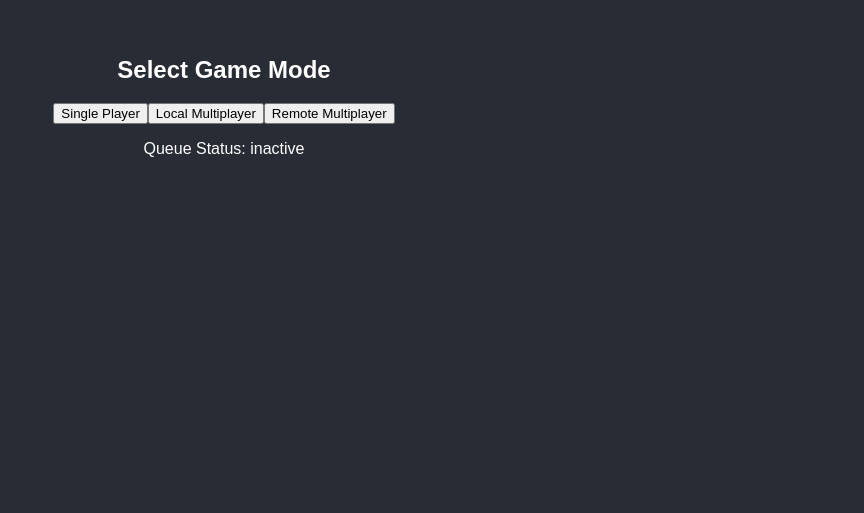
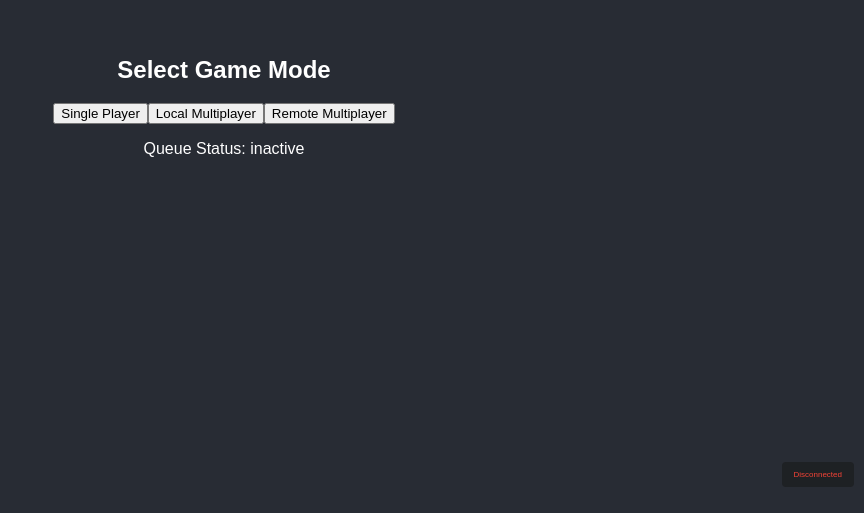
Before and after one commit to leCoq42/pong_transcendence, a React (Vite) app in the folder frontend/: page / in a window 1280 px wide. Shown: the part 303-816 px from the top of the page, without its empty margins (416-1280 px from the left). Built offline with nearby package versions, Linux system fonts and the light colour scheme; no server answers.

Commit message:
added socket status display

```diff
--- a/frontend/src/App.css
+++ b/frontend/src/App.css
@@ -60,3 +60,22 @@ body {
   background-color: #cccccc;
   cursor: not-allowed;
 }
+
+.socket-status {
+  position: fixed;
+  bottom: 10px;
+  right: 10px;
+  padding: 8px 12px;
+  border-radius: 4px;
+  font-size: 0.5rem;
+  background-color: #1e2124;
+  z-index: 1000;
+}
+
+.status-connected {
+  color: #4caf50;
+}
+
+.status-disconnected {
+  color: #f44336;
+}
--- a/frontend/src/App.tsx
+++ b/frontend/src/App.tsx
@@ -4,17 +4,56 @@ import Lobby from "./components/Lobby";
 import Game, { GameMode } from "./components/Game";
 import { connectSocket, disconnectSocket } from "./socket";
 
+interface SocketStatusProps {
+  isConnected: boolean;
+  socketId: string | null;
+}
+
+const SocketStatus: React.FC<SocketStatusProps> = ({ isConnected, socketId }) => (
+  <div className="socket-status">
+    {isConnected ? (
+      <span className="status-connected">
+        Connected {socketId && `(ID: ${socketId})`}
+      </span>
+    ) : (
+      <span className="status-disconnected">Disconnected</span>
+    )}
+  </div>
+);
+
 const App: React.FC = () => {
   const [gameStarted, setGameStarted] = useState(false);
   const [gameMode, setGameMode] = useState<GameMode>("singleplayer");
   const [gameId, setGameId] = useState("");
   const [queueStatus, setQueueStatus] = useState("inactive");
+  const [isConnected, setIsConnected] = useState(false);
+  const [socketId, setSocketId] = useState<string | null>(null);
 
   useEffect(() => {
     console.log("Connecting socket...");
-    connectSocket();
+    const socket = connectSocket();
+
+    const handleConnect = () => {
+      setIsConnected(true);
+      setSocketId(socket?.id || null);
+    };
+
+    const handleDisconnect = () => {
+      setIsConnected(false);
+      setSocketId(null);
+    };
+
+    socket?.on("connect", handleConnect);
+    socket?.on("disconnect", handleDisconnect);
+
+    // Set initial state if socket is already connected
+    if (socket?.connected) {
+      handleConnect();
+    }
 
     return () => {
+      socket?.off("connect", handleConnect);
+      socket?.off("disconnect", handleDisconnect);
       disconnectSocket();
     };
   }, []);
@@ -30,6 +69,7 @@ const App: React.FC = () => {
 
   return (
     <div className="app">
+      <SocketStatus isConnected={isConnected} socketId={socketId} />
       {!gameStarted && (
         <Lobby
           onGameStart={handleGameStart}
```
